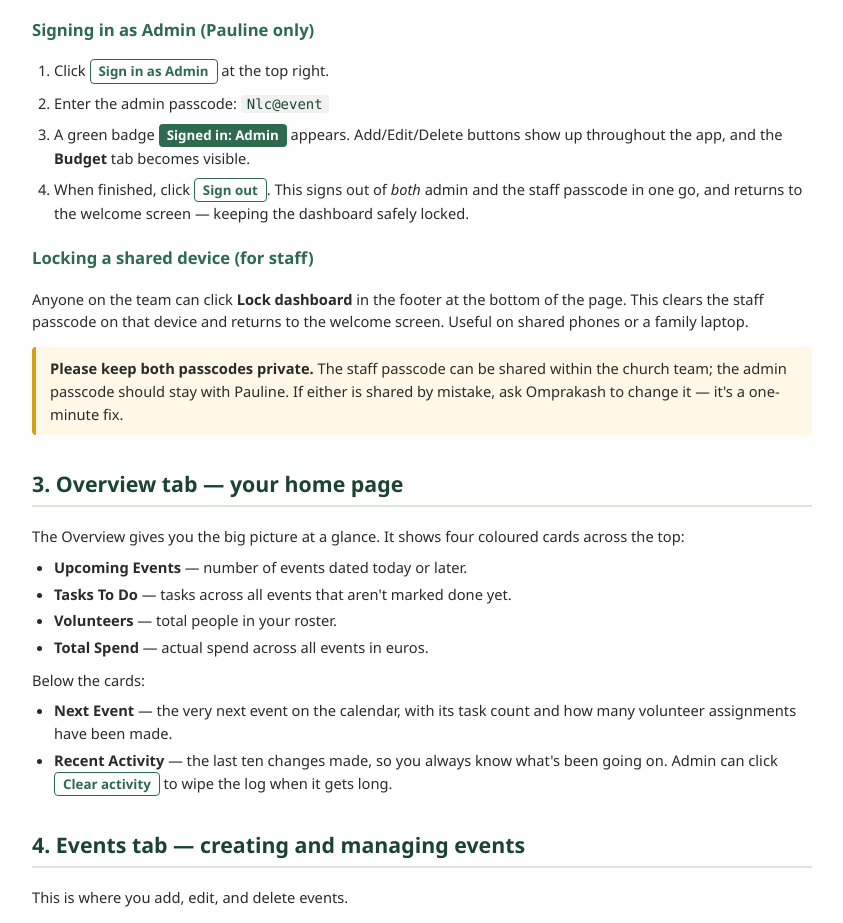
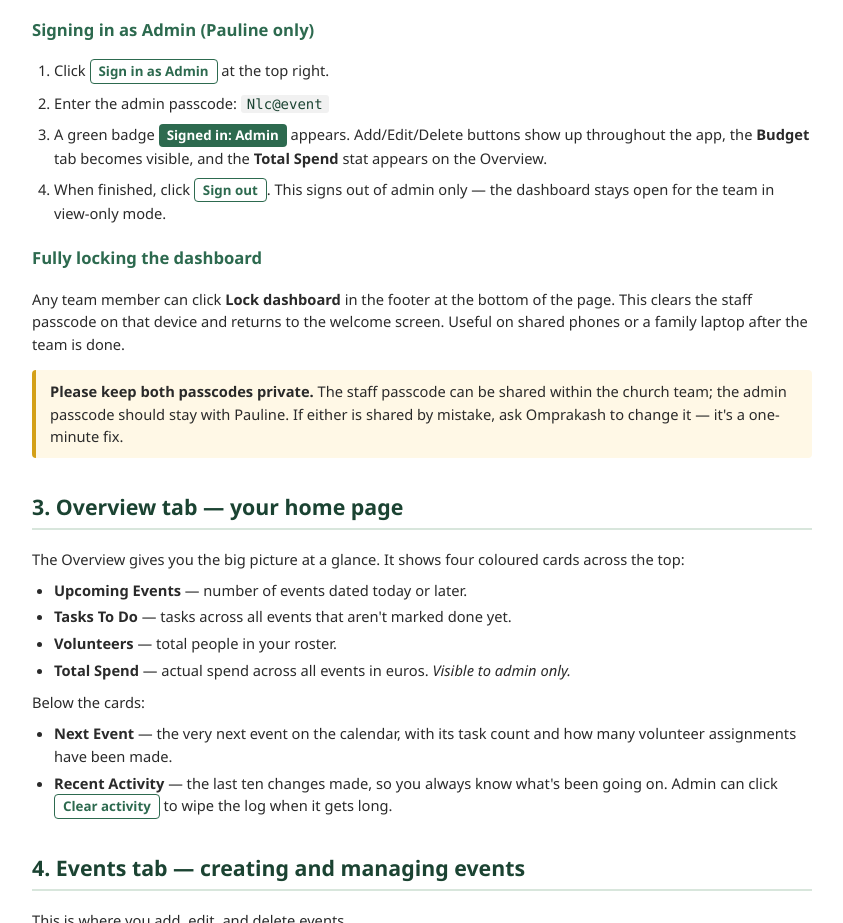
Before and after one commit to newlifechurchdublin/nlc-event-dashboard, a plain HTML site: page USER_GUIDE.html in a window 1280 px wide. Shown: the part 1786-2709 px from the top of the page, without its empty margins (218-1061 px from the left). Drawn offline with Linux system fonts and the light colour scheme.

Commit message:
Hide Total Spend from staff, revert admin sign-out to view-only
- Total Spend stat card on Overview is now admin-only, matching the
  admin-only Budget tab. Staff no longer see any financial figures.
- Admin Sign out returns to the view-only dashboard instead of the
  welcome gate — team stays in the app without re-entering the staff
  passcode. Fully locking still available via the footer link.
- If admin was viewing the Budget tab when signing out, switch to
  Overview so they aren't left on a now-hidden panel.

Co-Authored-By: Claude Opus 4.7 <noreply@anthropic.com>

```diff
--- a/USER_GUIDE.html
+++ b/USER_GUIDE.html
@@ -193,12 +193,12 @@
 <ol class="step-list">
   <li>Click <span class="btn-name outline">Sign in as Admin</span> at the top right.</li>
   <li>Enter the admin passcode: <code>Nlc@event</code></li>
-  <li>A green badge <span class="btn-name">Signed in: Admin</span> appears. Add/Edit/Delete buttons show up throughout the app, and the <b>Budget</b> tab becomes visible.</li>
-  <li>When finished, click <span class="btn-name outline">Sign out</span>. This signs out of <i>both</i> admin and the staff passcode in one go, and returns to the welcome screen — keeping the dashboard safely locked.</li>
+  <li>A green badge <span class="btn-name">Signed in: Admin</span> appears. Add/Edit/Delete buttons show up throughout the app, the <b>Budget</b> tab becomes visible, and the <b>Total Spend</b> stat appears on the Overview.</li>
+  <li>When finished, click <span class="btn-name outline">Sign out</span>. This signs out of admin only — the dashboard stays open for the team in view-only mode.</li>
 </ol>
 
-<h3>Locking a shared device (for staff)</h3>
-<p>Anyone on the team can click <b>Lock dashboard</b> in the footer at the bottom of the page. This clears the staff passcode on that device and returns to the welcome screen. Useful on shared phones or a family laptop.</p>
+<h3>Fully locking the dashboard</h3>
+<p>Any team member can click <b>Lock dashboard</b> in the footer at the bottom of the page. This clears the staff passcode on that device and returns to the welcome screen. Useful on shared phones or a family laptop after the team is done.</p>
 
 <div class="callout warn">
   <b>Please keep both passcodes private.</b> The staff passcode can be shared within the church team; the admin passcode should stay with Pauline. If either is shared by mistake, ask Omprakash to change it — it's a one-minute fix.
@@ -210,7 +210,7 @@
   <li><b>Upcoming Events</b> — number of events dated today or later.</li>
   <li><b>Tasks To Do</b> — tasks across all events that aren't marked done yet.</li>
   <li><b>Volunteers</b> — total people in your roster.</li>
-  <li><b>Total Spend</b> — actual spend across all events in euros.</li>
+  <li><b>Total Spend</b> — actual spend across all events in euros. <i>Visible to admin only.</i></li>
 </ul>
 <p>Below the cards:</p>
 <ul>
--- a/styles.css
+++ b/styles.css
@@ -189,6 +189,8 @@ body{
 
 .admin-only{display:none}
 body.is-admin .admin-only{display:inline-block}
+/* Stat cards need flex, tab buttons stay inline-block */
+body.is-admin .card.stat.admin-only{display:flex}
 
 /* Stat sub-text */
 .stat-sub{display:block; margin-top:2px}
```
Also changed, not shown: app.js (+7 -4 lines), index.html (+4 -4 lines).
